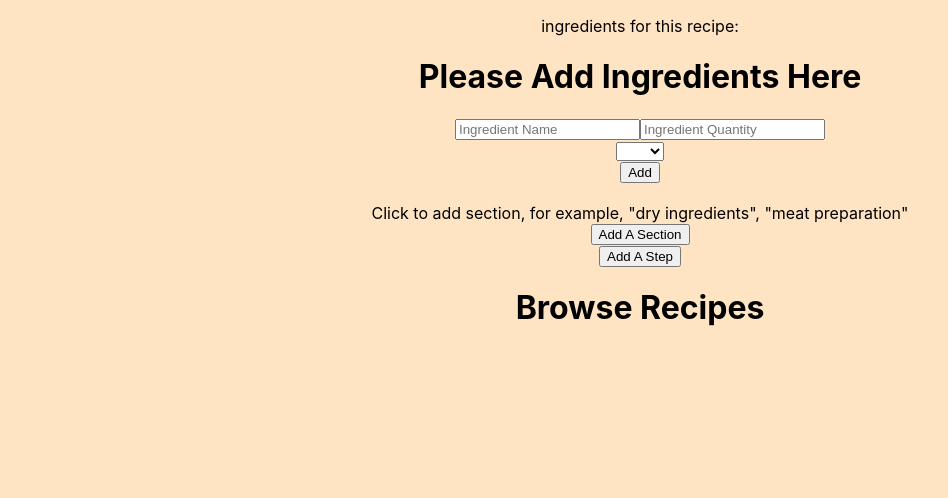
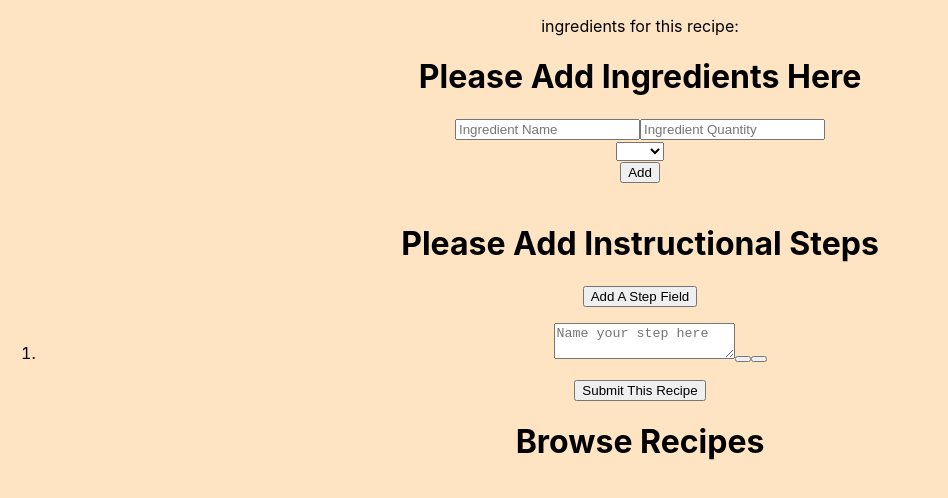
Before and after one commit to iggeehu/Recipy, a React (Create React App) app: page / in a window 1280 px wide. Shown: the top 498 px of the page, without its empty margins (0-948 px from the left). Built offline with nearby package versions, Linux system fonts and the light colour scheme.

Commit message:
before tackling step submision and edit change

```diff
--- a/src/App.js
+++ b/src/App.js
@@ -6,10 +6,10 @@ import BrowseRecipes from './components/BrowseRecipes'
 import ReactDOM from 'react-dom'
 import { FontAwesomeIcon } from '@fortawesome/react-fontawesome'
 import { library } from '@fortawesome/fontawesome-svg-core'
-import { faPen, faTrash, faCarrot, faSection, faShoePrints, faPlus} from '@fortawesome/free-solid-svg-icons'
+import { faPen, faTrash, faCarrot, faSection, faShoePrints, faPlus, faCheck} from '@fortawesome/free-solid-svg-icons'
 
 
-library.add(faPen, faTrash, faCarrot, faSection, faShoePrints, faPlus)
+library.add(faPen, faTrash, faCarrot, faSection, faShoePrints, faPlus, faCheck)
 
 
 function App() {
--- a/src/components/AddNewRecipe.js
+++ b/src/components/AddNewRecipe.js
@@ -2,9 +2,8 @@ import React from "react";
 import IngredientForm from "./AddNewRecipe/IngredientForm";
 import AddedIngredients from "./AddNewRecipe/AddedIngredients";
 import AddStepsForm from "./AddNewRecipe/AddStepsForm";
-import DisplaySteps from "./AddNewRecipe/DisplaySteps"
 import { v4 as uuidv4 } from 'uuid';
-import SectionForm from "./AddNewRecipe/SectionForm";
+
 import FlashMessage from 'react-flash-message';
 
 
@@ -26,10 +25,11 @@ export default class AddNewRecipe extends React.Component {
 
           stepCounter: 0,
           steps:[],
-          sections: [],
-          currentSection: "",
-          turnOnSectionForm: false,
-          turnOnStepForm: false
+          currentStep:[{id: "initial form", value: ""}],
+          stepFormIDs: ["initial form"],
+          TimeSubmitted: "",
+          RecipeID:""
+
         }
 
         this.handleIngredient = this.handleIngredient.bind(this);
@@ -41,10 +41,13 @@ export default class AddNewRecipe extends React.Component {
         this.edit=this.edit.bind(this);
         this.addEdit=this.addEdit.bind(this);
 
-        this.addSection=this.addSection.bind(this);
-        this.addStep=this.addStep.bind(this)
-        this.sectionHandler=this.sectionHandler.bind(this)
-        this.submitSection=this.submitSection.bind(this)
+
+        this.addForm=this.addForm.bind(this)
+        this.deleteForm=this.deleteForm.bind(this)
+        this.submitStep=this.submitStep.bind(this)
+        this.stepFormHandler=this.stepFormHandler.bind(this)
+        this.deleteSubmitted=this.deleteSubmitted.bind(this)
+        this.editSubmitted=this.editSubmitted.bind(this)
     }
 
     handleIngredient(e){
@@ -71,7 +74,7 @@ export default class AddNewRecipe extends React.Component {
     }
 
     addIng(e){
-
+        console.log(e)
         //give the ingredient a unique ID
         e.preventDefault();
         console.log("addIng triggered")
@@ -139,7 +142,6 @@ export default class AddNewRecipe extends React.Component {
     addEdit(e){
       e.preventDefault();
 
-
       const resultArray = this.state.ingredientList.filter((elem)=>elem.id===e.target.className)
 
       //the chosen ingredient object
@@ -154,37 +156,127 @@ export default class AddNewRecipe extends React.Component {
       this.setState({ingredientList:IngList}, ()=>{console.log('state changed')})
     }
 
-    addSection(){
-        this.setState({turnOnSectionForm:true})
 
-        //if one section already exist and it does not contain any steps, show flash message
+
+    addForm(){
+
+      const ID = uuidv4();
+      let newArray = this.state.stepFormIDs
+      newArray.push(ID)
+      const object = {id:ID, value:""}
+      const copyCurrent = this.state.currentStep
+      copyCurrent.push(object)
+      this.setState({stepFormIDs: newArray, currentStep:copyCurrent},
+        ()=>console.log("currentStep is now" + JSON.stringify(this.state.currentStep) +
+        "and current stepFormIDs is" + JSON.stringify(this.state.stepFormIDs) ))
+
+
+    }
+
+    deleteForm(e){
+
+        const ID=e.currentTarget.id
+        console.log(ID)
+
+
+        let newArray=this.state.stepFormIDs
+        //console.log("old stepFormIDs is" + newArray)
+        newArray.splice(newArray.indexOf(ID),1)
+        //console.log("new stepFormIDs is" + newArray)
+        const copyCurrent=this.state.currentStep
+        const ObjectOfInterest = copyCurrent.filter(e=>e.id==ID)[0]
+        const index=copyCurrent.indexOf(ObjectOfInterest,1)
+        copyCurrent.splice(index,1)
+
+        this.setState({stepFormIDs:newArray, currentStep:copyCurrent})
+        }
+
+
+
+
+
+    submitStep(e){
+
+       const idCopy=e.currentTarget.id
+
+       //console.log(idCopy)
+
+        const copy = this.state.currentStep
+        //console.log("currentStep array is" + JSON.stringify(copy))
+
+        const objectOfInterest = copy.filter(elem=>elem.id==idCopy)[0]
+        //console.log("objectOfInterest is" + JSON.stringify(objectOfInterest) + "And id is" + idCopy)
+       //if ObjectOfInterest has no value, then flash message
+
+         if(objectOfInterest.value=="")
+         {console.log("nothing to submit")}
+         else
+         {
+            const stepCopy = this.state.steps
+            stepCopy.push(objectOfInterest)
+            this.setState({steps:stepCopy})
+            console.log("steps set")
+            const index=copy.indexOf(objectOfInterest)
+            copy.splice(index, 1)
+            this.setState({currentStep: copy},()=>console.log("currentStep" + JSON.stringify(this.state.currentStep)))
+         }
+    }
+
+    stepFormHandler(e){
+
+      e.preventDefault()
+      //console.log(e)
+      const copy = this.state.currentStep
+      let objectOfInterest = copy.filter(elem=>elem.id==e.target.id)[0]
+
+      const index=copy.indexOf(objectOfInterest)
+      objectOfInterest.value=e.target.value
+      console.log("handler, objectOfInterest is" + JSON.stringify(objectOfInterest))
+      copy[index]=objectOfInterest
+      this.setState({currentStep:copy})
     }
 
 
-    addStep(){
-        this.setState({turnOnStepForm:true})
+    deleteSubmitted(e){
+        const targetID=e.currentTarget.id
+        console.log(targetID)
+        const copySteps=this.state.steps
+        const ObjectOI = copySteps.filter(e=>e.id==targetID)[0]
+        const index=copySteps.indexOf(ObjectOI)
+        copySteps.splice(index, 1)
+
+        const copyList = this.state.stepFormIDs
+        const indexOfList = copyList.indexOf(targetID)
+        copyList.splice(indexOfList,1)
+
+        this.setState({steps:copySteps, stepFormIDs:copyList},()=>{
+          if(this.state.steps.length==0)
+          {
+            this.addForm()
+          }
+
+        })
     }
 
-    sectionHandler(e){
-        console.log("sectionHandler initiated")
+    editSubmitted(e){
+      const ID=e.target.id
+      console.log(ID)
+      const copySteps=this.state.steps
+      const objectOfInterest = copySteps.filter(e=>e.id==ID)[0]
+      const index=copySteps.indexOf(objectOfInterest)
+      copySteps.splice(index, 1)
 
-        let sectionCopy=this.state.currentSection;
-        sectionCopy=e.target.value;
-        this.setState({currentSection:sectionCopy})
+
     }
 
-    submitSection(){
-        const sectionsCopy=this.state.sections
-        sectionsCopy.push(this.state.currentSection)
-        this.setState({sections:sectionsCopy})
-        this.setState({turnOnSectionForm: false})
-        console.log(this.state.sections)
-    }
 
 
     render(){
 
 
+      //console.log("currentstep is" + JSON.stringify(this.state.currentStep))
+      //console.log("steps is" + JSON.stringify(this.state.steps))
+      //console.log("IDlist is" + JSON.stringify(this.state.stepFormIDs))
 
     return (
       <div className="App">
@@ -211,31 +303,23 @@ export default class AddNewRecipe extends React.Component {
 
         <br></br>
 
-
-        <div className='steps'>
-        <DisplaySteps
-        sections={this.state.sections}
-        steps={this.state.steps}
-        sectionHandler={this.sectionHandler}
-
-        />
-
-        <SectionForm
-        sectionHandler={this.sectionHandler}
-        submitSection={this.submitSection}
-        sectionValue={this.state.currentSection}
-        turnOnSectionForm={this.state.turnOnSectionForm}
-
-        />
+        <h1>Please Add Instructional Steps</h1>
 
 
         <AddStepsForm
-        addSection={this.addSection}
-        addStep={this.addStep}
+        steps={this.state.steps}
+        addForm={this.addForm}
+        stepFormIDs={this.state.stepFormIDs}
+        deleteForm={this.deleteForm}
+        stepFormHandler={this.stepFormHandler}
+        submitStep={this.submitStep}
+        currentStep={this.state.currentStep}
+        deleteSubmitted={this.deleteSubmitted}
+        editSubmitted={this.editSubmitted}
+
                       />
-        </div>
 
-
+        <button onClick={this.submitRecipe}>Submit This Recipe</button>
       </div>
     );
 
--- a/src/components/AddNewRecipe/AddStepsForm.js
+++ b/src/components/AddNewRecipe/AddStepsForm.js
@@ -1,29 +1,47 @@
-import SectionForm from "./SectionForm"
 import { FontAwesomeIcon } from '@fortawesome/react-fontawesome'
 
 export default function(props){
+    const copyCurrent = props.currentStep
+    const copySteps=props.steps
+
+    const display= props.stepFormIDs.map((elem)=>{
+
+
+        //if this ID has been submitted, display it
+        if(copySteps.filter(e=>e.id==elem).length==1)
+        {   //console.log("this step has been submitted")
+            const objectOfInterest=copySteps.filter(e=>e.id==elem)[0]
+
+                return(
+                    //submitted value with an edit button and a delete button
+
+                     <li key={elem}>{objectOfInterest.value}
+                     <button onClick={props.deleteSubmitted} id={elem}><FontAwesomeIcon  icon="fa-solid fa-trash" /></button>
+                     <button onClick={props.editSubmitted} id={elem}><FontAwesomeIcon icon="fa-solid fa-pen" /></button>
+                    </li>
+                )
+
+        }
 
 
 
-return(
+        if(copyCurrent.filter(e=>e.id==elem).length==1)
+        {   //console.log("this step has not been submitted")
+            return(
 
-   <div className='AddStepsForm'>
+         <li className='AddStepsForm' key={elem}>
+          <textarea onChange={props.stepFormHandler} id={elem} placeholder='Name your step here' />
+              <button onClick={props.deleteForm} id={elem}><FontAwesomeIcon   icon="fa-solid fa-trash" /></button>
+              <button onClick={props.submitStep} id={elem}><FontAwesomeIcon   icon="fa-solid fa-check" /></button>
+         </li>)
+        }
+    }
+    )
 
-           <div>
 
-               <button onClick={props.addSection}>
-                   <FontAwesomeIcon icon="fa-solid fa-section" /><div>Add A Section</div>
-               </button>
-           </div>
-
-           <div>
-
-               <button onClick={props.addStep}>
-                   <FontAwesomeIcon onClick={props.addStep} icon="fa-solid fa-shoe-prints" /><div>Add A Step</div>
-               </button>
-           </div>
-
-   </div>
-)
-
+   return(
+       <div>
+   <button onClick={props.addForm}>Add A Step Field<FontAwesomeIcon icon="fa-solid fa-plus" /></button>
+   <ol>{display}</ol>
+   </div>)
 }
--- a/src/components/AddNewRecipe/DisplaySteps.js
+++ /dev/null
@@ -1,50 +0,0 @@
-import SectionForm from "./SectionForm"
-
-export default function (props){
-
-    console.log("displaySteps")
-    if(props.sections.length==0)
-    {
-
-        return (<div>Click to add section, for example, "dry ingredients", "meat preparation"</div>)
-    }
-
-    //if there is at least one section
-    let displaySteps=[]
-    if(props.sections.length>0)
-    {
-        //display the steps under the sections
-            displaySteps = props.sections.map(
-            (section)=>{
-                  //only section exists and no steps - log section
-                  if(props.steps.length==0)
-                  {return(<div>{section}</div>)}
-                  //if steps exist, log section and its steps
-                  if (props.steps.length>0)
-                    {
-                        const sectionSteps = props.steps.map(
-                        (elem)=>{
-                            if (elem.sect=section && props.steps[props.steps.indexOf(elem)-1].sect!=section)
-                            {
-                                return (
-                                    <div>
-                                    <div>{section}</div>
-                                    <li>{elem.number}, {elem.step}</li>
-                                    </div>)
-                            }
-                            if (elem.sect==section)
-                            {return (<li>{elem.number}, {elem.step}</li>)
-                            }
-                        }
-                     )
-                    }
-                })
-            }
-
-
-
-
-
-        return (<ol>{displaySteps}</ol>)
-
-    }
```
Also changed, not shown: src/components/AddNewRecipe/IngredientForm.js (+7 -3 lines), src/components/AddNewRecipe/SectionForm.js (deleted, +0 -17 lines), src/components/AddNewRecipe/StepForm.js (deleted, +0 -18 lines), src/components/AddNewRecipe/AddedIngredients.js (line endings or trailing spaces).
